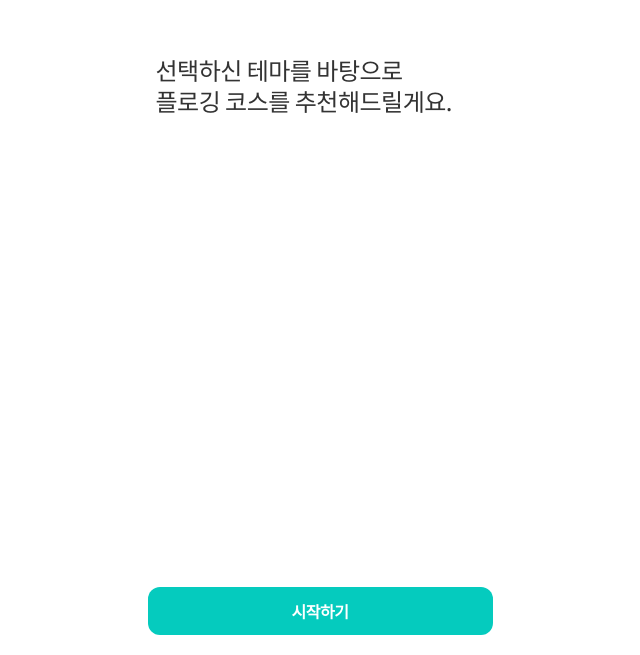
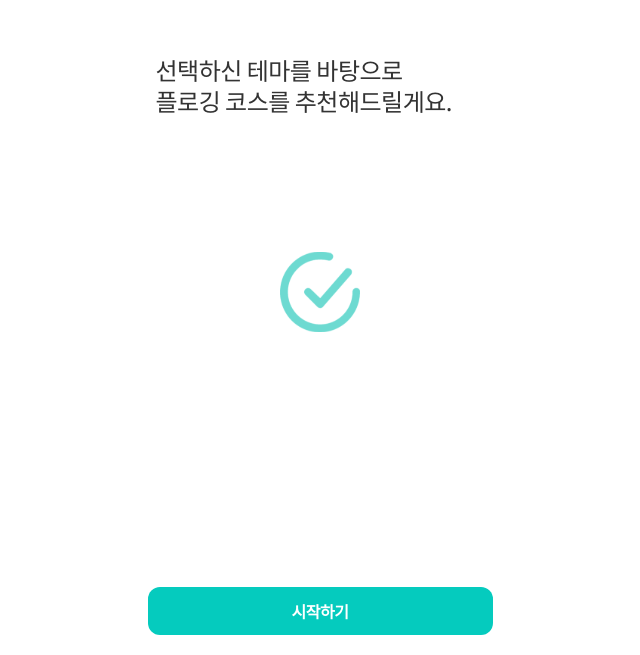
Before and after one commit to Foot-Log/footlog-client, a Next.js app in the folder footlog/: page /onboarding/step4 in a window 1280 px wide. Shown: the part 145-800 px from the top of the page, without its empty margins (320-960 px from the left). Built offline with nearby package versions, Linux system fonts and the light colour scheme.

Commit message:
feat: isOnboardingBtnDisabled에 따라 로딩 이미지 출력

```diff
--- a/footlog/package.json
+++ b/footlog/package.json
@@ -12,6 +12,7 @@
     "next": "14.2.5",
     "react": "^18",
     "react-dom": "^18",
+    "react-spinners": "^0.14.1",
     "recoil": "^0.7.7"
   },
   "devDependencies": {
--- a/footlog/src/app/onboarding/step4/page.tsx
+++ b/footlog/src/app/onboarding/step4/page.tsx
@@ -1,8 +1,10 @@
 'use client';
 import { useEffect, useState } from 'react';
 import { useRouter } from 'next/navigation';
+import { CheckIcon } from '@public/icon';
 import OnboardingTitle from '@components/onboarding/OnboardingTitle';
 import OnboardingBtn from '@components/onboarding/OnboardingBtn';
+import { MoonLoader } from 'react-spinners';
 
 export default function page() {
   const router = useRouter();
@@ -15,6 +17,7 @@ export default function page() {
     </>,
   );
 
+  // 일단 3초 후 바뀌게끔 해놨는데 나중에 api 연결로 바꿀게!
   useEffect(() => {
     const timer = setTimeout(() => {
       setIsOnboardingBtnDisabled(false); // 3초 후 버튼 활성화
@@ -34,6 +37,13 @@ export default function page() {
   return (
     <main className="w-full h-full flex flex-col relative pt-[100px] px-6">
       <OnboardingTitle text={titleText} />
+      <div className="w-full flex justify-center items-center pt-20">
+        {isOnboardingBtnDisabled ? (
+          <MoonLoader color="#05cbbe" size={70} speedMultiplier={0.5} />
+        ) : (
+          <CheckIcon /> // 버튼이 활성화되면 CheckIcon 출력
+        )}
+      </div>
       <OnboardingBtn
         text="시작하기"
         $disabled={isOnboardingBtnDisabled}
```
Also changed, not shown: 1 other file (tests, documents, lock files or other folders).
